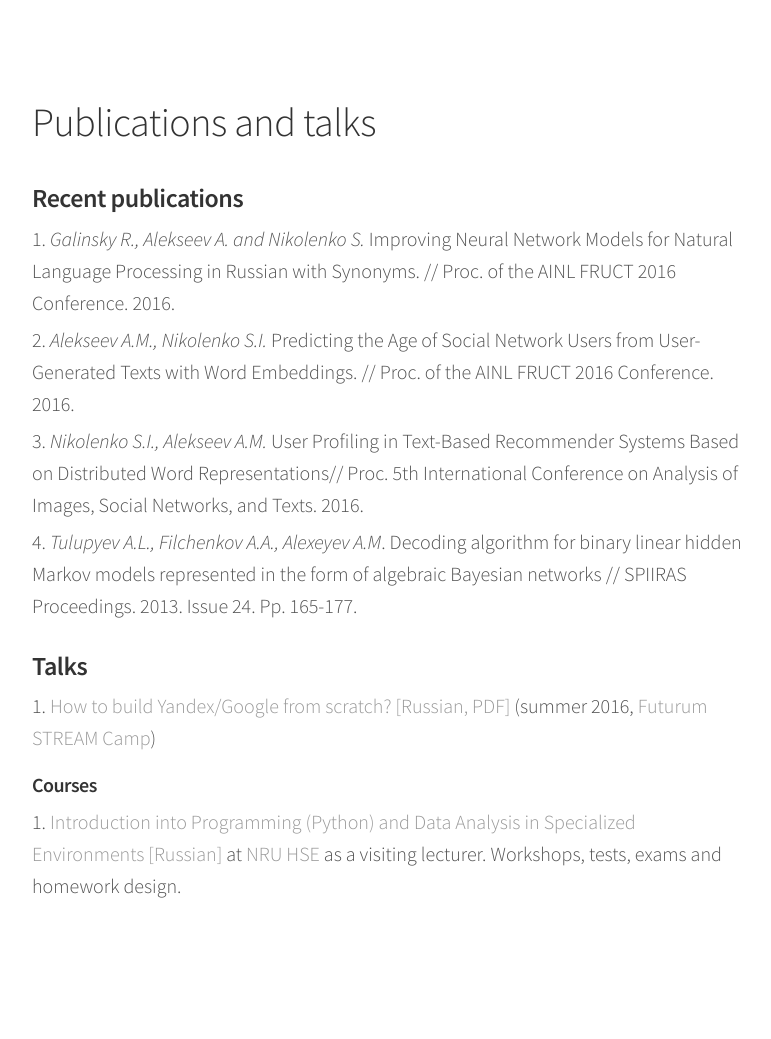
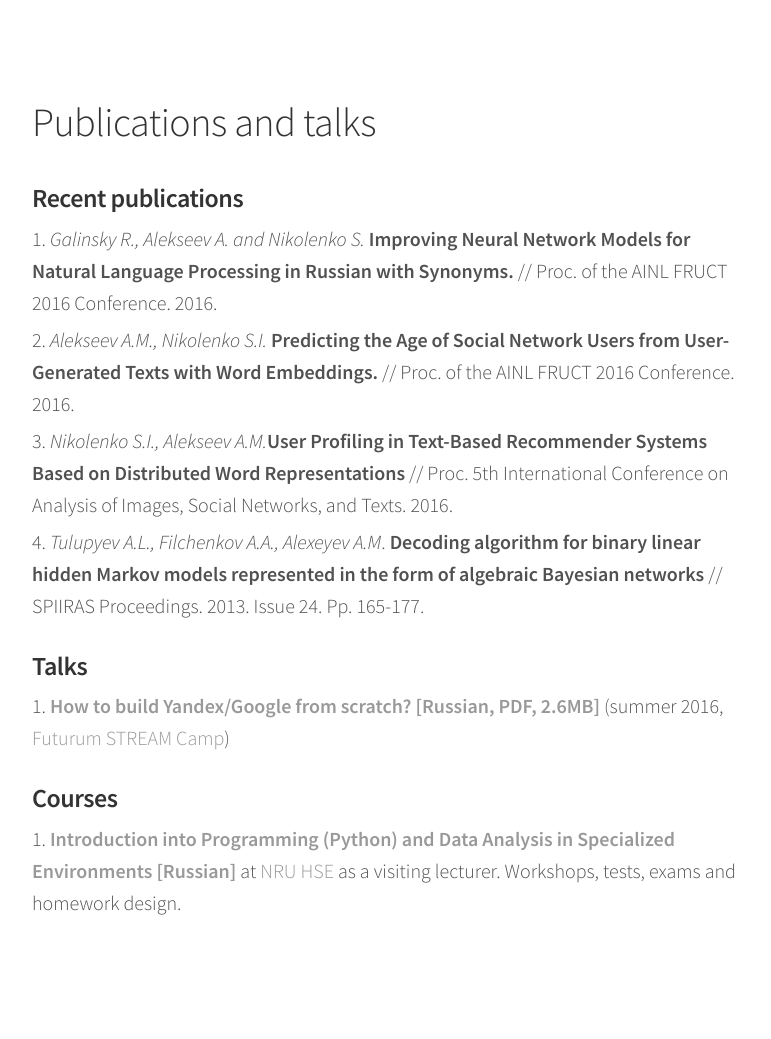
Before and after one commit to alexeyev/alexeyev.github.io, a Jekyll site: the page built from pubs.html, in a window 1280 px wide. Shown: the whole page, without its empty margins (248-1019 px from the left). Built offline with Jekyll 4.4.1, drawn with Linux system fonts in a browser that asks for light colours.

Commit message:
Bold headers

```diff
--- a/pubs.html
+++ b/pubs.html
@@ -14,17 +14,17 @@
 <div class="content list">
     <h3>Recent publications</h3>
     <ol>
-	<li><i>Galinsky R., Alekseev A. and Nikolenko S.</i> Improving Neural Network Models for Natural Language Processing in Russian with Synonyms. // Proc. of the AINL FRUCT 2016 Conference. 2016.
-	<li><i>Alekseev A.M., Nikolenko S.I.</i> Predicting the Age of Social Network Users from User-Generated Texts with Word Embeddings.  // Proc. of the AINL FRUCT 2016 Conference. 2016.
-	<li><i>Nikolenko S.I., Alekseev A.M.</i> User Profiling in Text-Based Recommender Systems Based on Distributed Word Representations// Proc. 5th International Conference on Analysis of Images, Social Networks, and Texts. 2016.
-	<li><i>Tulupyev A.L., Filchenkov A.A., Alexeyev A.M</i>. Decoding algorithm for binary linear hidden Markov models represented in the form of algebraic Bayesian networks // SPIIRAS Proceedings. 2013. Issue 24. Pp. 165-177.
+	<li><i>Galinsky R., Alekseev A. and Nikolenko S.</i> <b>Improving Neural Network Models for Natural Language Processing in Russian with Synonyms.</b> // Proc. of the AINL FRUCT 2016 Conference. 2016.
+	<li><i>Alekseev A.M., Nikolenko S.I.</i> <b>Predicting the Age of Social Network Users from User-Generated Texts with Word Embeddings.</b>  // Proc. of the AINL FRUCT 2016 Conference. 2016.
+	<li><i>Nikolenko S.I., Alekseev A.M.</i><b>User Profiling in Text-Based Recommender Systems Based on Distributed Word Representations</b> // Proc. 5th International Conference on Analysis of Images, Social Networks, and Texts. 2016.
+	<li><i>Tulupyev A.L., Filchenkov A.A., Alexeyev A.M</i>. <b>Decoding algorithm for binary linear hidden Markov models represented in the form of algebraic Bayesian networks</b> // SPIIRAS Proceedings. 2013. Issue 24. Pp. 165-177.
     </ol>
     <h3>Talks</h3>
     <ol>
-	<li><a href="/how_to_build_a_search_engine.alekseev.pdf">How to build Yandex/Google from scratch? [Russian, PDF]</a> (summer 2016, <a href="http://www.baltinmat.com/futurum-stream-camp/">Futurum STREAM Camp</a>)
+	<li><b><a href="/how_to_build_a_search_engine.alekseev.pdf">How to build Yandex/Google from scratch? [Russian, PDF, 2.6MB]</a></b> (summer 2016, <a href="http://www.baltinmat.com/futurum-stream-camp/">Futurum STREAM Camp</a>)
     </ol>
-    <h4>Courses</h4>
+    <h3>Courses</h3>
     <ol>
-    	<li><a href="https://spb.hse.ru/ma/analysis/courses/191141530.html">Introduction into Programming (Python) and Data Analysis in Specialized Environments [Russian]</a> at <a href="https://www.hse.ru/en/">NRU HSE</a> as a visiting lecturer. Workshops, tests, exams and homework design.
+    	<li><b><a href="https://spb.hse.ru/ma/analysis/courses/191141530.html">Introduction into Programming (Python) and Data Analysis in Specialized Environments [Russian]</a></b> at <a href="https://www.hse.ru/en/">NRU HSE</a> as a visiting lecturer. Workshops, tests, exams and homework design.
     </ol>
 </div>
```
